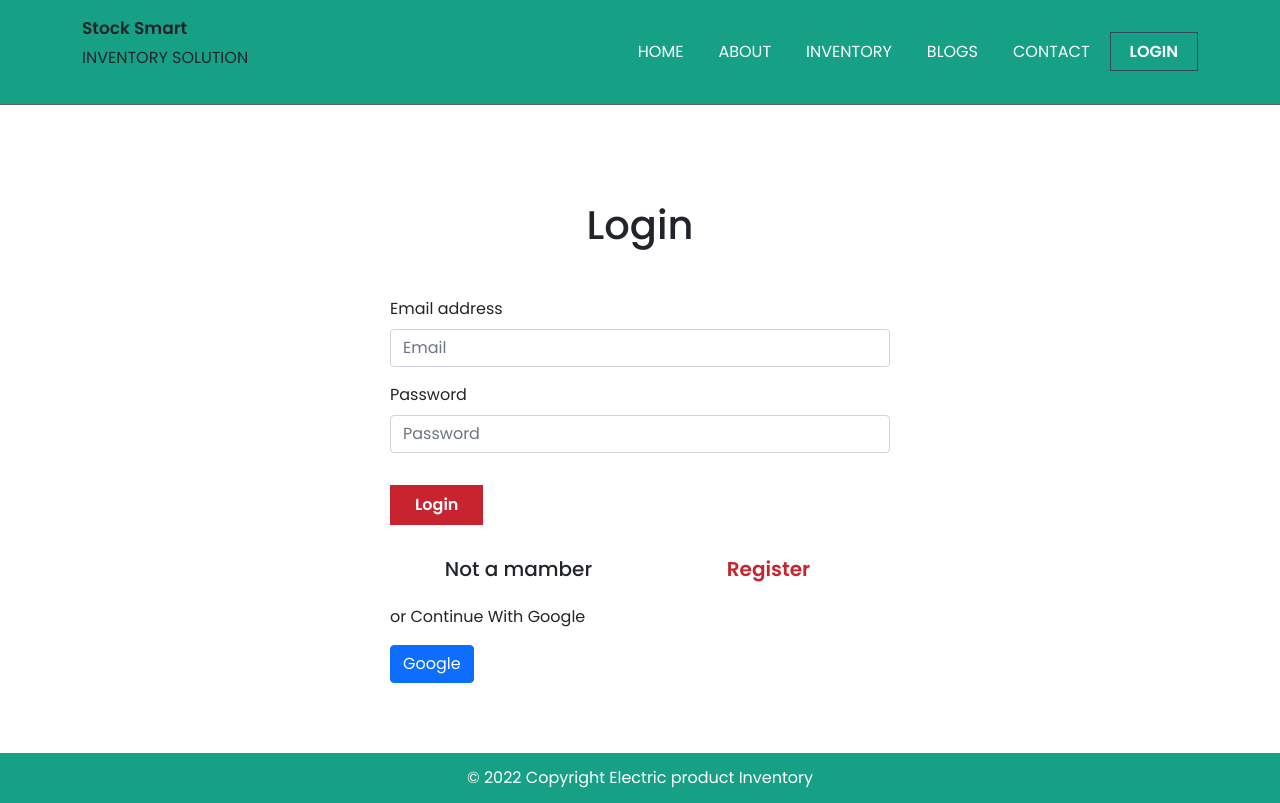
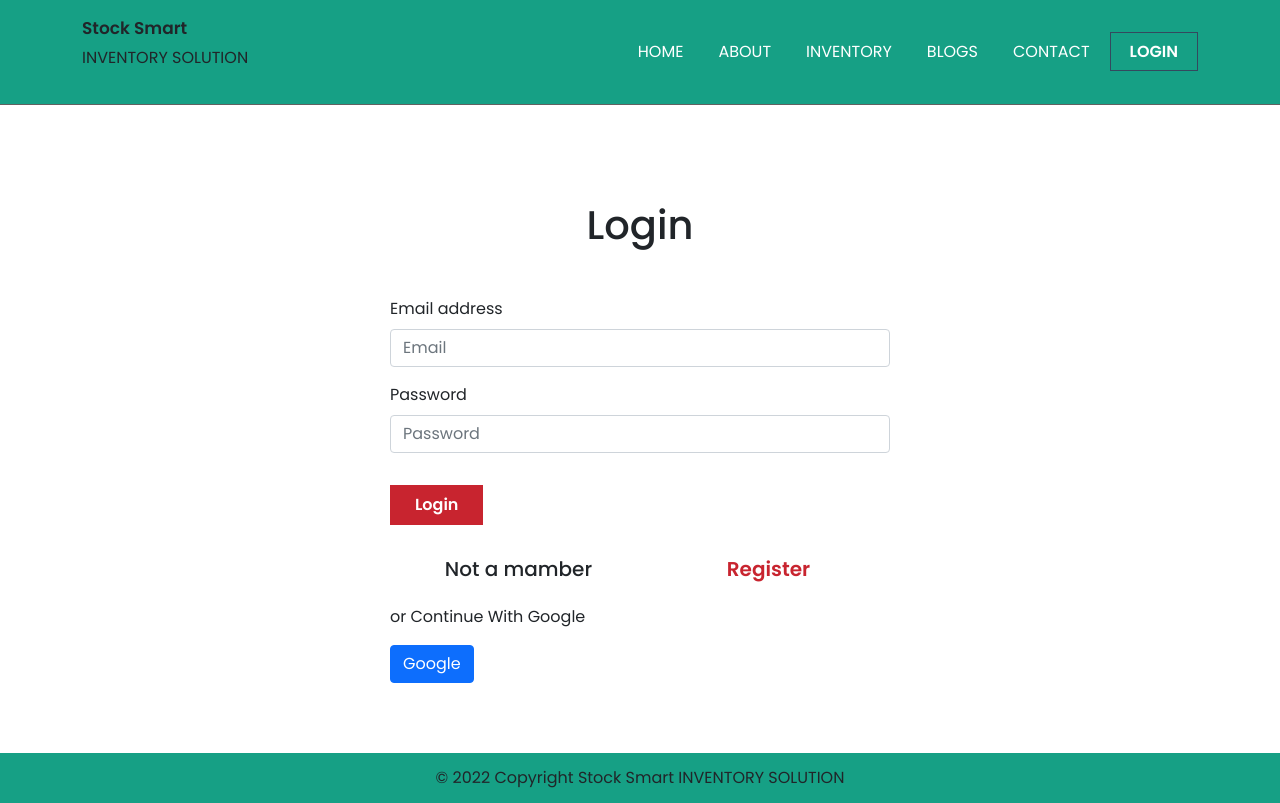
Before and after one commit to jradnan/warehouse-management-website, a React (Create React App) app: page /login in a window 1280 px wide. Built offline with nearby package versions, Linux system fonts and the light colour scheme; no server answers.

Commit message:
color changed

```diff
--- a/src/Components/Footer/Footer.js
+++ b/src/Components/Footer/Footer.js
@@ -3,7 +3,8 @@ import React from 'react'
 const Footer = () => {
   return (
     <footer >
-        <p>© 2022 Copyright Electric product Inventory</p>
+        <p className='text-dark'>© 2022 Copyright Stock Smart
+INVENTORY SOLUTION</p>
     </footer>
   )
 }
```
